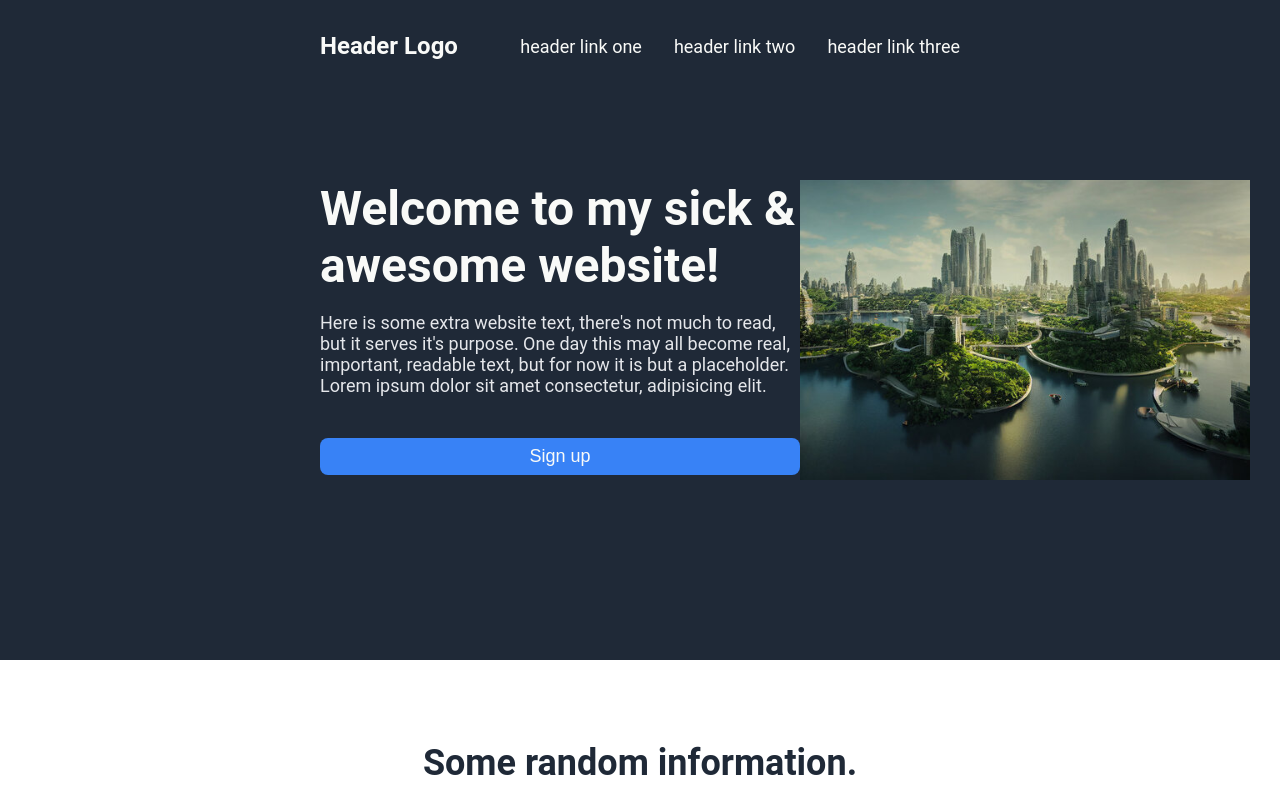
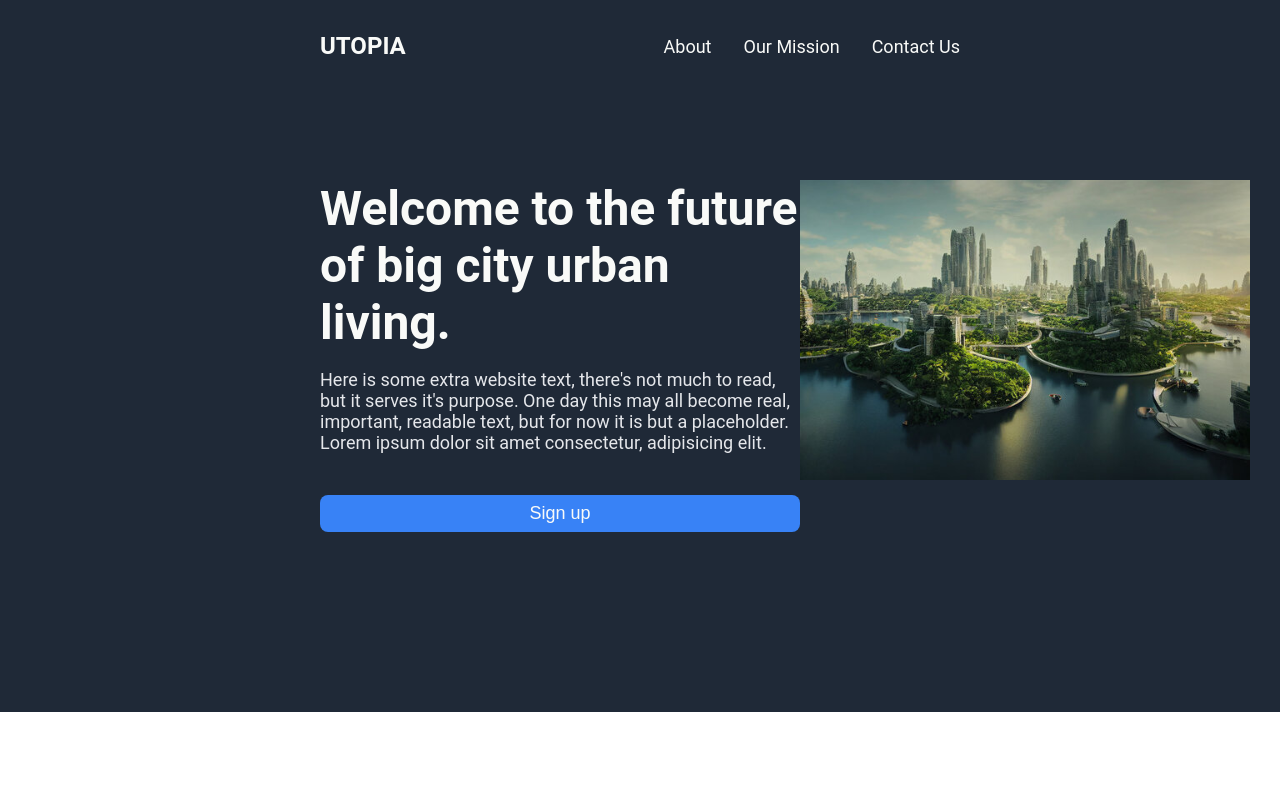
Before and after one commit to RSKonkle/odin-landing-page, a plain HTML site: page index.html in a window 1280 px wide. Shown: the top 791 px of the page. Drawn offline with Linux system fonts and the light colour scheme.

Commit message:
Edit html text for header, links, and hero message.

```diff
--- a/index.html
+++ b/index.html
@@ -9,16 +9,16 @@
 
 <body>
     <div class="section-1">
-        <div class="header">Header Logo
+        <div class="header">UTOPIA
             <div class="links">
-                <a href="#">header link one</a>
-                <a href="#">header link two</a>
-                <a href="#">header link three</a>
+                <a href="#">About</a>
+                <a href="#">Our Mission</a>
+                <a href="#">Contact Us</a>
             </div>
         </div>
         <div class="section-1-content">
             <div class="hero">
-                <h1>Welcome to my sick & awesome website!</h1>
+                <h1>Welcome to the future of big city urban living.</h1>
                 <p>Here is some extra website text, there's not much to read,
                    but it serves it's purpose. One day this may all become real,
                    important, readable text, but for now it is but a placeholder.
```
